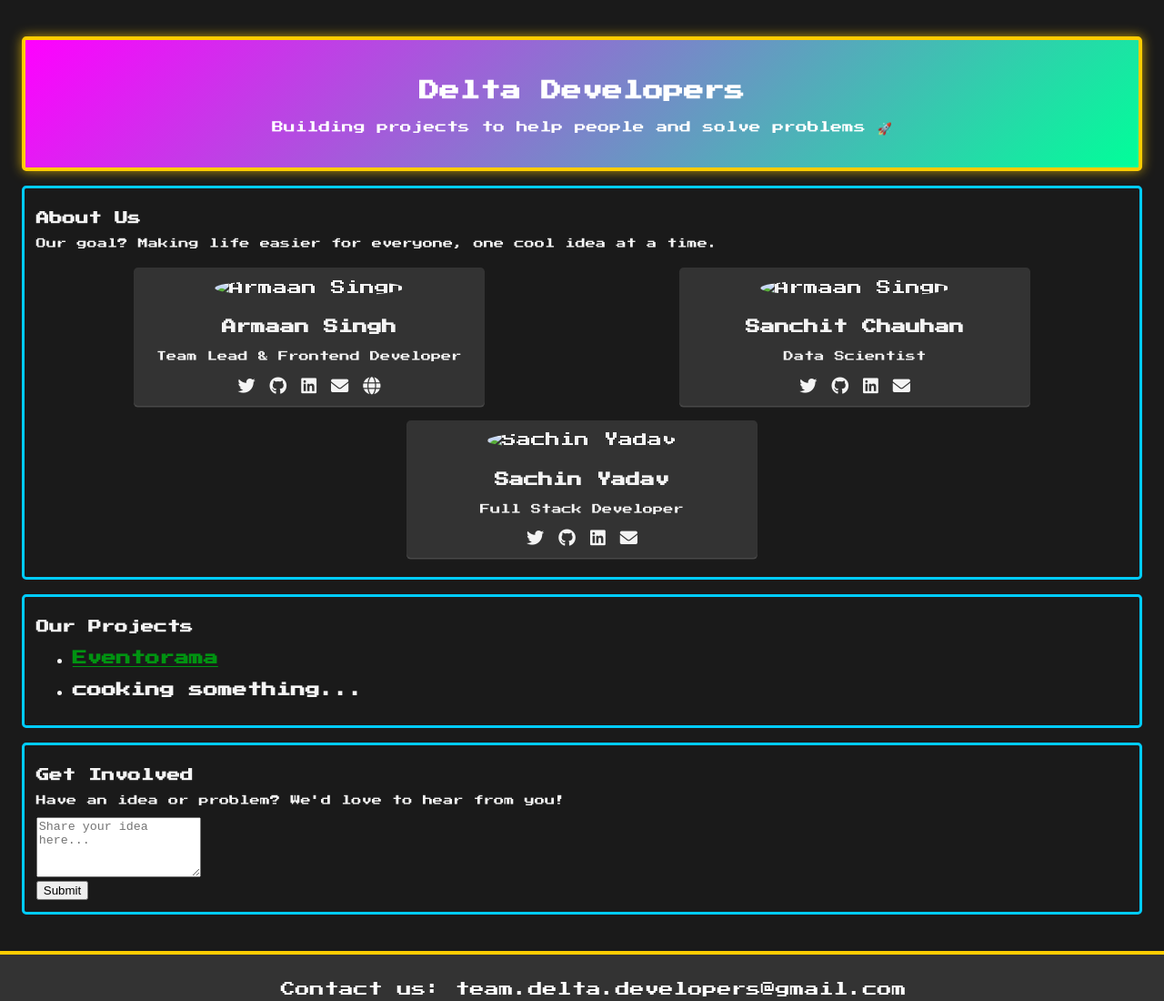
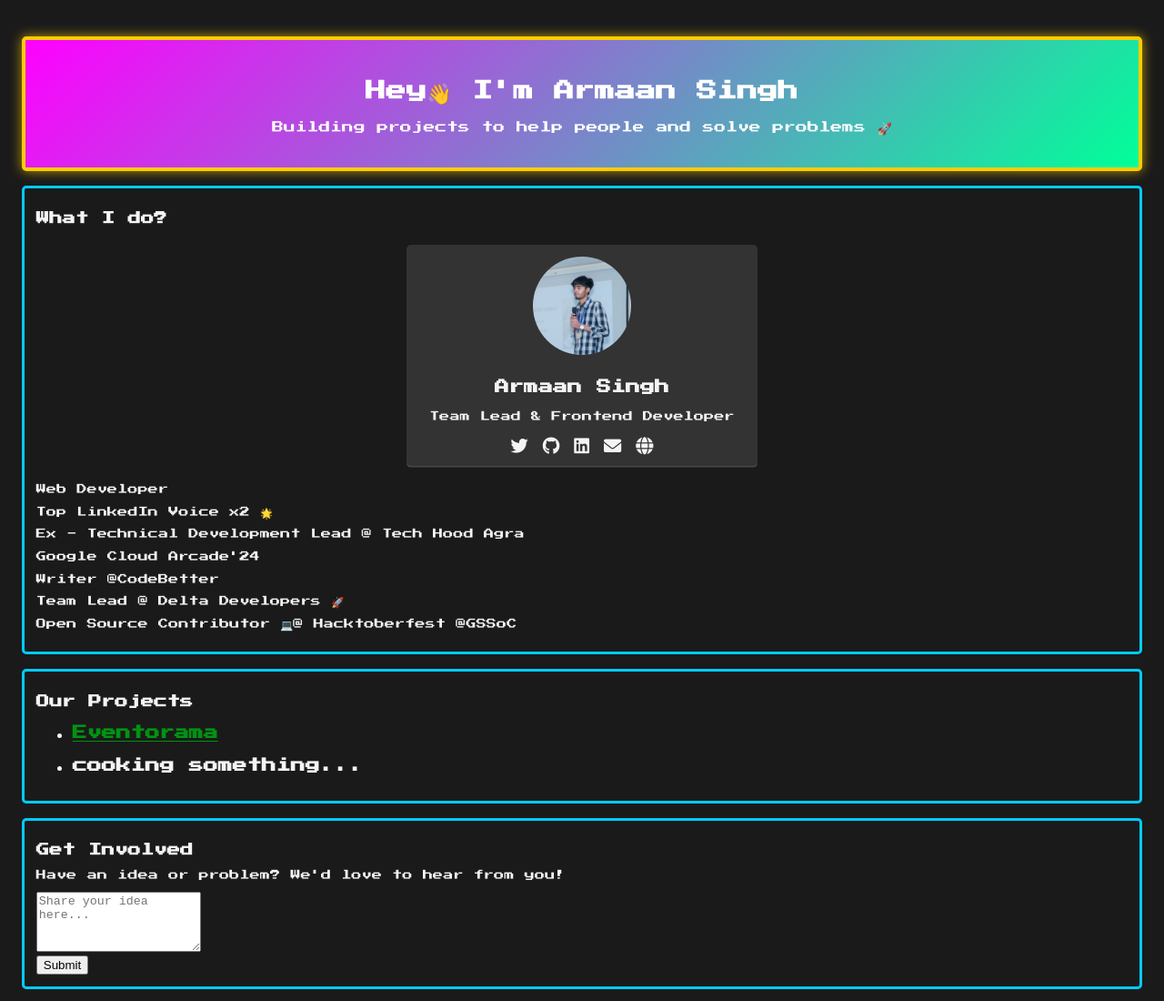
Before and after one commit to iarmaanx/Personal-Website, a plain HTML site: page index.html in a window 1280 px wide. Shown: the top 1100 px of the page at 91% size. Drawn offline with Linux system fonts and the light colour scheme.

Commit message:
Made changes

```diff
--- a/index.html
+++ b/index.html
@@ -3,8 +3,8 @@
 <head>
     <meta charset="UTF-8">
     <meta name="viewport" content="width=device-width, initial-scale=1.0">
-    <title>Delta Developers</title>
-    <link rel="icon" href="/images/delta.png" type="image/png">
+    <title>Armaan Singh</title>
+    <link rel="icon" href="/images/armaan-modified.png" type="image/png">
     <link rel="stylesheet" href="style.css">
     <link rel="stylesheet" href="https://cdnjs.cloudflare.com/ajax/libs/font-awesome/6.0.0-beta3/css/all.min.css">
     <link href="https://fonts.googleapis.com/css2?family=Press+Start+2P&display=swap" rel="stylesheet">
@@ -12,15 +12,14 @@
 <body>
     <main>
         <section class="intro">
-            <h1>Delta Developers</h1>
+            <h1>Hey👋 I'm Armaan Singh</h1>
             <p>Building projects to help people and solve problems 🚀</p>
         </section>
 
         <section id="about">
-            <h2>About Us</h2>
-            <p>Our goal? Making life easier for everyone, one cool idea at a time.</p>
-            <div class="team">
+            <h2>What I do?</h2>
 
+            <div class="box">
             <div class="member">
                 <img src="/images/armaan1.jpg" alt="Armaan Singh" class="member-photo">
                 <h3>Armaan Singh</h3>
@@ -43,47 +42,18 @@
                     </a>
                 </div>
             </div>
-
-                <div class="member">
-                    <img src="/images/sanchit.jpg" alt="Armaan Singh" class="member-photo">
-                    <h3>Sanchit Chauhan</h3>
-                    <p>Data Scientist</p>
-                    <div class="social-links">
-                        <a href="https://x.com/backman2_0" target="_blank">
-                            <i class="fab fa-twitter"></i>
-                        </a>
-                        <a href="https://github.com/SachinYADAVCSE" target="_blank">
-                            <i class="fab fa-github"></i>
-                        </a>
-                        <a href="https://www.linkedin.com/in/sachin-yadav-cs/" target="_blank">
-                            <i class="fab fa-linkedin"></i>
-                        </a>
-                        <a href="sachinyadav53730@gmail.com">
-                            <i class="fas fa-envelope"></i>
-                        </a>
-                    </div>
         </div>
 
-                <div class="member">
-                    <img src="/images/sachin.jpg" alt="Sachin Yadav" class="member-photo">
-                    <h3>Sachin Yadav</h3>
-                    <p>Full Stack Developer</p>
-                    <div class="social-links">
-                        <a href="https://twitter.com/username" target="_blank">
-                            <i class="fab fa-twitter"></i>
-                        </a>
-                        <a href="https://github.com/username" target="_blank">
-                            <i class="fab fa-github"></i>
-                        </a>
-                        <a href="https://linkedin.com/in/username" target="_blank">
-                            <i class="fab fa-linkedin"></i>
-                        </a>
-                        <a href="mailto:your_email@example.com">
-                            <i class="fas fa-envelope"></i>
-                        </a>
-                    </div>
-                </div>
-            </div>
+            <p>Web Developer </p>
+            <p>Top LinkedIn Voice x2 🌟</p>
+            <p>Ex - Technical Development Lead @ Tech Hood Agra</p>
+            <p>Google Cloud Arcade'24 </p>
+            <p>Writer @CodeBetter </p>
+            <p>Team Lead @ Delta Developers 🚀 </p>
+            <p>Open Source Contributor 💻@ Hacktoberfest @GSSoC</p>
+            <div class="team">
+
+
         </section>
 
         <section id="projects">
@@ -109,8 +79,8 @@
     </main>
 
     <footer>
-        <p>Contact us: team.delta.developers@gmail.com</p>
-        <p>&copy; 2024 Delta Developers</p>
+        <p>Contact me 📬: thearmaandeep@gmail.com</p>
+        <p>&copy; 2024 Armaan Singh</p>
     </footer>
 
 </body>
--- a/style.css
+++ b/style.css
@@ -8,6 +8,7 @@ body {
     padding: 0;
     overflow-x: hidden; /* Prevent horizontal overflow */
 }
+
 
 .intro {
     background: linear-gradient(135deg, #ff00ff, #00ff99);
@@ -25,6 +26,11 @@ body {
 .intro p {
     font-size: 0.8rem;
     margin-top: 1rem;
+}
+
+
+.banner img{
+    width: 100%;
 }
 
 main {
@@ -50,6 +56,11 @@ section p {
     display: flex;
     flex-wrap: wrap;
     justify-content: space-around;
+}
+.box{
+    display: flex;
+    align-items: center;
+    justify-content: center;
 }
 
 .member {
```
Also changed, not shown: images/armaan.jpeg (added), images/armaan1.jpg (added), images/banner.png (added), images/delta.png (added), images/sachin.jpg (added), images/sanchit.jpg (added), 2 other files. Lines whose indentation alone changed are shown as unchanged.
